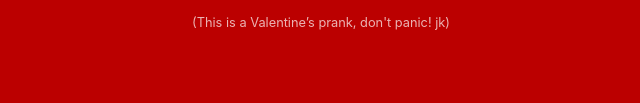
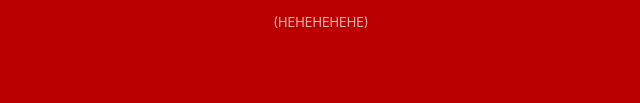
Before and after one commit to zoozizara/valentines, a plain HTML site: page index.html in a window 1280 px wide. Shown: the part 589-692 px from the top of the page, without its empty margins (319-959 px from the left). Drawn offline with Linux system fonts and the light colour scheme.

Commit message:
Update index.html

```diff
--- a/index.html
+++ b/index.html
@@ -83,7 +83,7 @@
             </svg>
 
             <button id="continue-btn" class="action-btn">Continue</button>
-            <p class="tiny-text">(This is a Valentine’s prank, don't panic! jk)</p>
+            <p class="tiny-text">(HEHEHEHEHE)</p>
         </div>
     </div>
 
```
